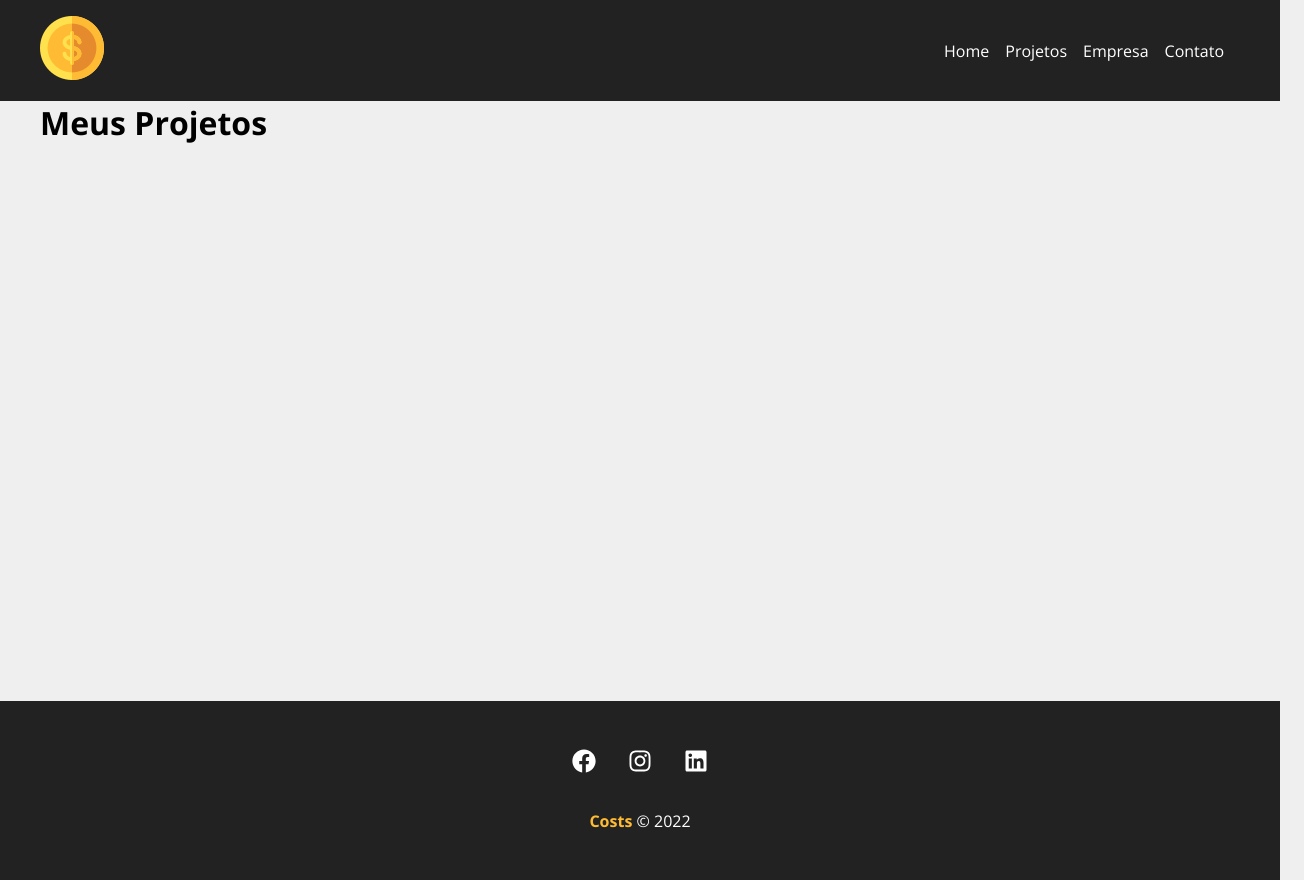
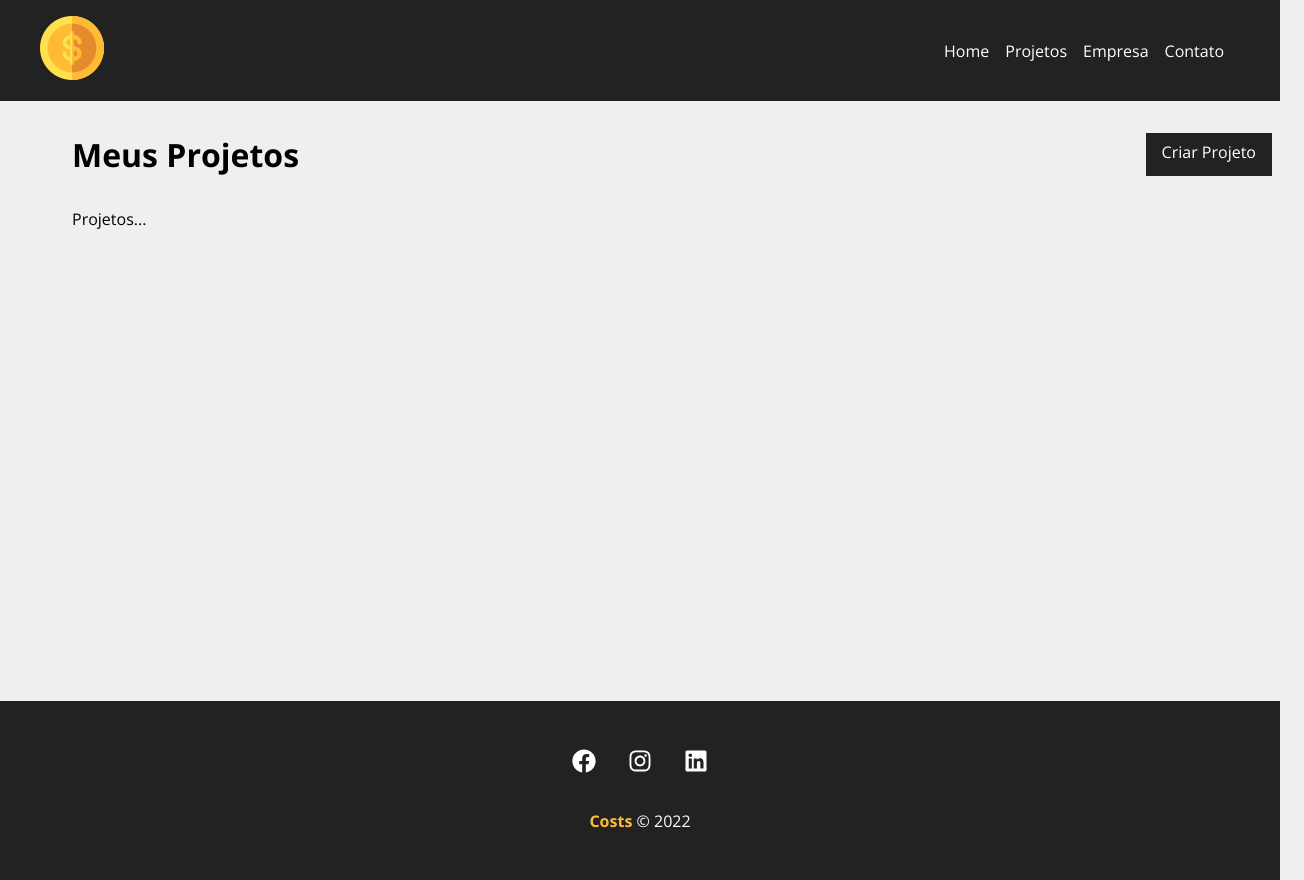
Before and after one commit to lucasdev10/project-manager, a React (Create React App) app: page /projects in a window 1280 px wide. Shown: the whole page, 1304 px wide, since content can reach past the window. Built offline with nearby package versions, Linux system fonts and the light colour scheme.

Commit message:
Criando Dashboard

```diff
--- a/src/components/pages/Projects.js
+++ b/src/components/pages/Projects.js
@@ -1,5 +1,9 @@
 import { useLocation } from "react-router-dom";
 import Message from "../layout/Message";
+
+import styles from "./Projects.module.css";
+import Container from "./../layout/Container";
+import LinkButton from "./../layout/LinkButton";
 
 function Projects() {
   const location = useLocation();
@@ -9,9 +13,15 @@
   }
 
   return (
-    <div>
-      <h1>Meus Projetos</h1>
+    <div className={styles.project_container}>
+      <div className={styles.title_container}>
+        <h1>Meus Projetos</h1>
+        <LinkButton to="/newproject" text="Criar Projeto" />
+      </div>
       {message && <Message type="success" msg={message} />}
+      <Container customClass="start">
+        <p>Projetos...</p>
+      </Container>
     </div>
   );
 }
--- /dev/null
+++ b/src/components/pages/Projects.module.css
@@ -0,0 +1,9 @@
+.project_container {
+  padding: 2em;
+}
+
+.title_container {
+  display: flex;
+  justify-content: space-between;
+  margin-bottom: 2em;
+}
```
